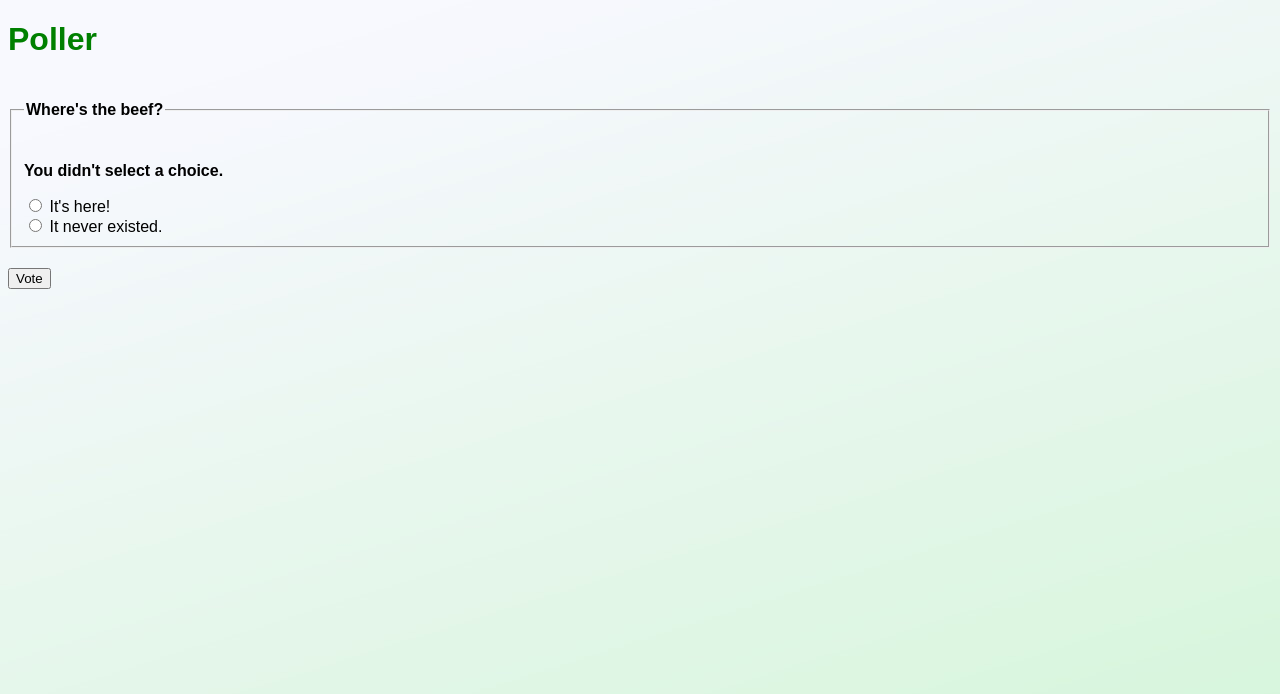
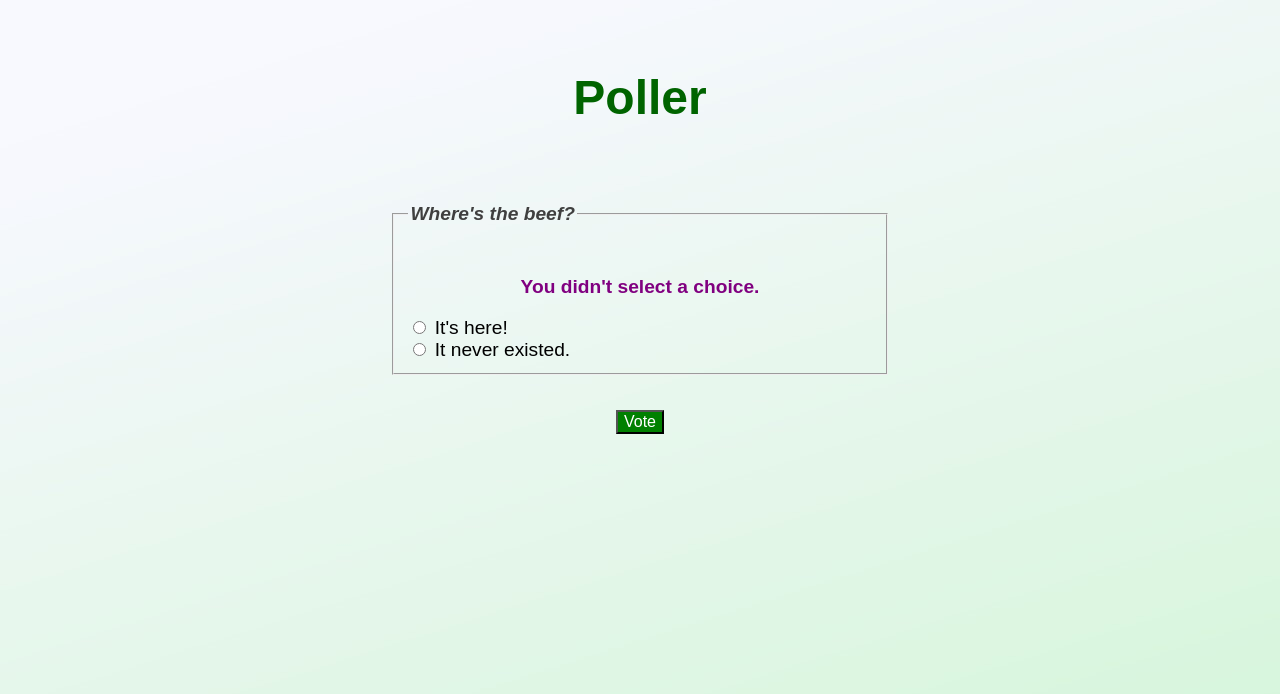
Before and after one commit to anikdey1/Poller, a Django app: page /poller/1/vote/ in a window 1280 px wide. Shown: the top 694 px of the page. Run offline with Django 4.2, Linux system fonts and the light colour scheme; data comes from the database, SQL or seed files in the repository.

Commit message:
Updated the HTML and CSS for templates.

```diff
--- a/poller/static/poller/style.css
+++ b/poller/static/poller/style.css
@@ -1,9 +1,91 @@
+/* Common */
+body {
+	background: url("images/background.jpg") no-repeat;
+	font-family: sans-serif;
+}
+
+.main-logo {
+	text-align: center;
+	margin-top: 70px;
+	font-size: 3rem;
+	color: darkgreen;
+}
+
 a {
 	color: green;
 	text-decoration: none;
 }
 
-body {
-	background: white url("images/background.jpg") no-repeat;
-	font-family: sans-serif;
+h4 {
+	font-style: italic;
+	color: #3F3F3F;
 }
+
+p {
+	color: #3F3F3F;
+}
+
+input {
+	accent-color: green;
+}
+
+li {
+	color: #3F3F3F;
+}
+
+
+/* Homepage */
+.question-list {
+	width: 80%;
+	margin-left: auto;
+	margin-right: auto;
+	padding: 20px;
+	max-width: 500px;
+	font-size: 1.2rem;
+}
+
+
+/* Vote */
+.option-list {
+	width: 80%;
+	margin-left: auto;
+	margin-right: auto;
+	padding: 20px;
+	max-width: 500px;
+	font-size: 1.2rem;
+}
+
+.vote-button {
+	display: block;
+	margin-left: auto;
+	margin-right: auto;
+	margin-top: 35px;
+	background-color: green;
+	color: white;
+	font-size: 1rem;
+}
+
+.unselected-vote {
+	color: purple;
+	text-align: center;
+}
+
+
+/* Results */
+.result-list {
+	width: 80%;
+	margin-left: auto;
+	margin-right: auto;
+	padding: 20px;
+	max-width: 500px;
+	font-size: 1.2rem;
+}
+
+.vote-question {
+	display: block;
+	margin-left: auto;
+	margin-right: auto;
+	margin-top: 20px;
+	text-align: center;
+	font-size: 1rem;
+}
--- a/poller/templates/poller/detail.html
+++ b/poller/templates/poller/detail.html
@@ -11,17 +11,17 @@
 <body>
 	<main>
 		<a href="{% url 'poller:index' %}">
-			<h1>Poller</h1>
+			<h1 class="main-logo">Poller</h1>
 		</a>
 		<section>
-			<div>
+			<div class="option-list">
 				<article>
 					<form action="{% url 'poller:vote' question.id %}" method="POST">
 						{% csrf_token %}
 						<fieldset>
 							<legend><h4>{{ question.question_text }}</h4></legend>
 							{% if error_message %}
-								<p><strong>{{ error_message }}</strong></p>
+								<p class="unselected-vote"><strong>{{ error_message }}</strong></p>
 							{% endif %}
 							{% for choice in question.choice_set.all %}
 								<input type="radio" name="choice" id="choice{{ forloop.counter }}" value="{{ choice.id }}">
@@ -31,7 +31,7 @@
 								<br>
 							{% endfor %}
 						</fieldset>
-						<input type="submit" value="Vote" style="margin-top: 20px;">
+						<input type="submit" value="Vote" class="vote-button">
 					</form>
 				</article>
 			</div>
--- a/poller/templates/poller/index.html
+++ b/poller/templates/poller/index.html
@@ -11,8 +11,9 @@
 <body>
 	<main>
 		<a href="{% url 'poller:index' %}">
-			<h1>Poller</h1>
+			<h1 class="main-logo">Poller</h1>
 		</a>
+		<div class="question-list">
 			<section>
 				<div>
 					{% if latest_question_list %}
@@ -34,6 +35,7 @@
 					{% endif %}
 				</div>
 			</section>
+		</div>
 	</main>
 </body>
 </html>
--- a/poller/templates/poller/results.html
+++ b/poller/templates/poller/results.html
@@ -11,10 +11,10 @@
 <body>
 	<main>
 		<a href="{% url 'poller:index' %}">
-			<h1>Poller</h1>
+			<h1 class="main-logo">Poller</h1>
 		</a>
 		<section>
-			<div>
+			<div class="result-list">
 				<article>
 					<h4>{{ question.question_text }}</h4>
 					<ul>
@@ -26,6 +26,8 @@
 						{% endfor %}
 					</ul>
 				</article>
+			</div>
+			<div class="vote-question">
 				<article>
 					<a href="{% url 'poller:detail' question.id %}">Vote again?</a>
 				</article>
```
Lines whose indentation alone changed are shown as unchanged.
